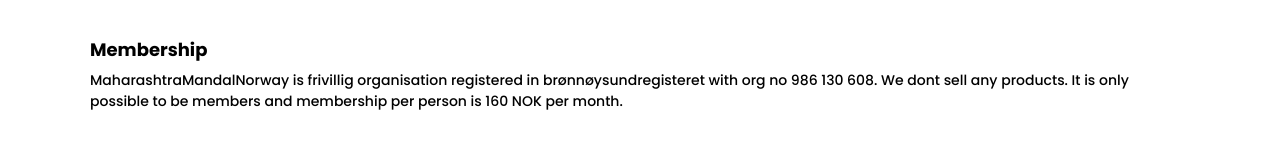
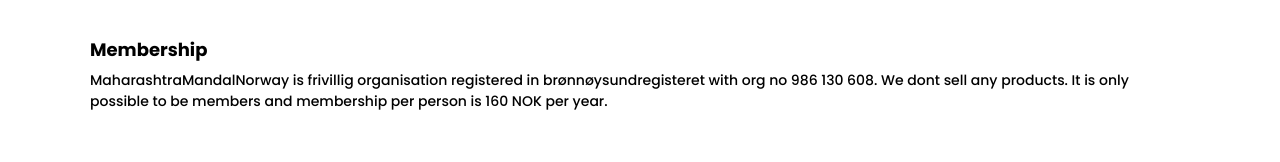
Before and after one commit to kirannandedkar/MMN-FrontEnd, a Next.js app: page /terms in a window 1280 px wide. Shown: the part 583-745 px from the top of the page. Built offline with nearby package versions, Linux system fonts and the light colour scheme.

Commit message:
Update page.tsx
minor text change

```diff
--- a/app/terms/page.tsx
+++ b/app/terms/page.tsx
@@ -13,7 +13,7 @@
     { title: `Payment`, description: `At the checkout, you can pay with VISA/MASTERCARD and VIPPS. When you shop with a payment card at MaharashtraMandalNorway.no, the payment is processed by NETS/Netaxept, a secure electronic payment solution for Visa and MasterCard. All card information is stored in accordance with the card companies' regulations. All information you provide will be encrypted directly between you as a customer and our payment partner NETS/Netaxept. We use NETS' own checkout solution "Nets Easy".` },
     { title: `Prices`, description: `All prices are in Norwegian kroner and are shown including VAT.` },
     { title: `Personal information`, description: `MaharashtraMandalNorway.no processes personal data in accordance with the Personal Data Act. Information that can be linked to you as a person will never be made available to other businesses or linked with other external registers.` },
-    { title: `Membership`, description: `MaharashtraMandalNorway is frivillig organisation registered in brønnøysundregisteret with org no 986 130 608. We dont sell any products. It is only possible to be members and membership per person is ${DefaultMemberFee} NOK per month.` },
+    { title: `Membership`, description: `MaharashtraMandalNorway is frivillig organisation registered in brønnøysundregisteret with org no 986 130 608. We dont sell any products. It is only possible to be members and membership per person is ${DefaultMemberFee} NOK per year.` },
     { title: `Contact information`, description: `For any question please email us at mmn@maharashtramandalnorway.no.` },
 ];
 
```
